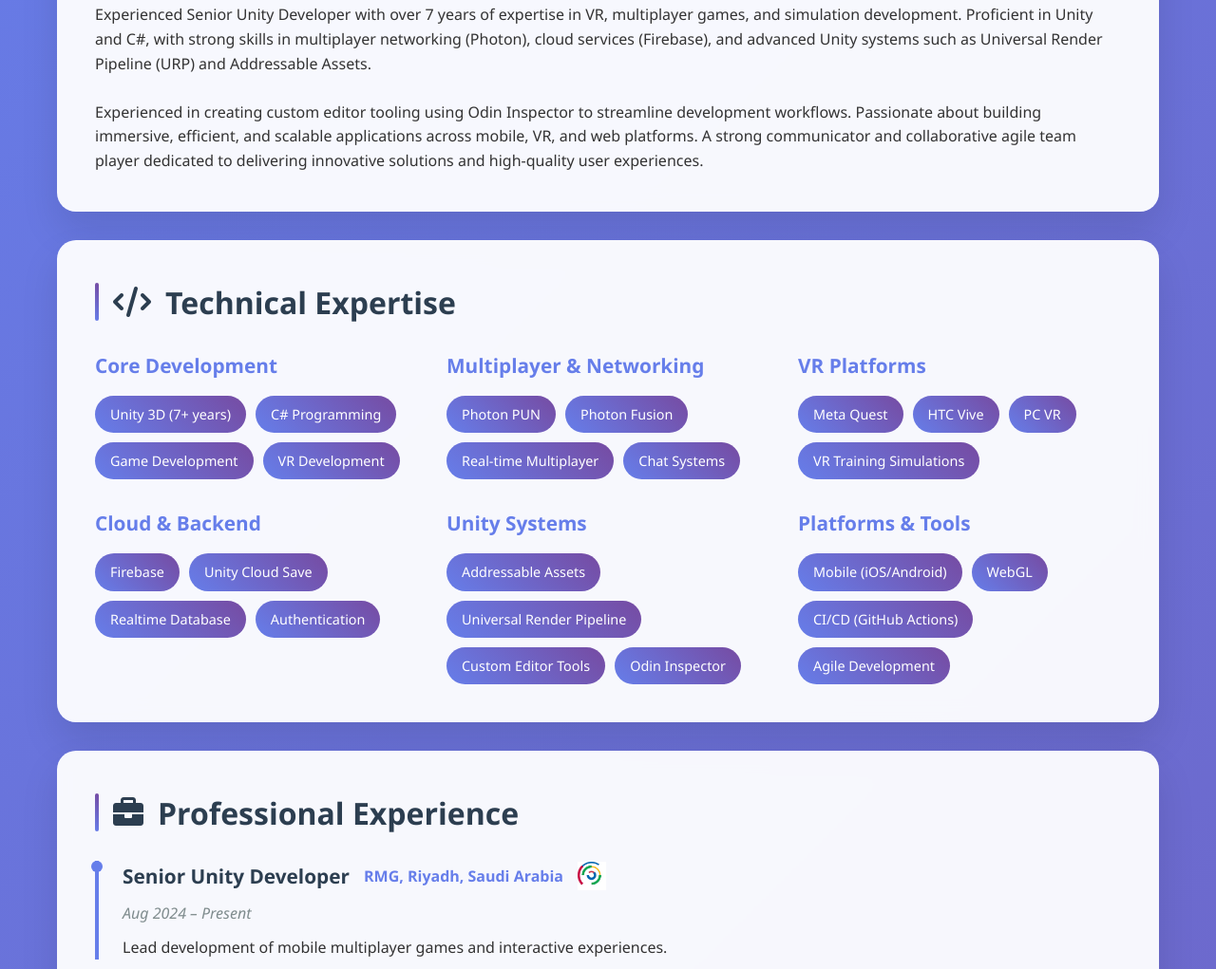
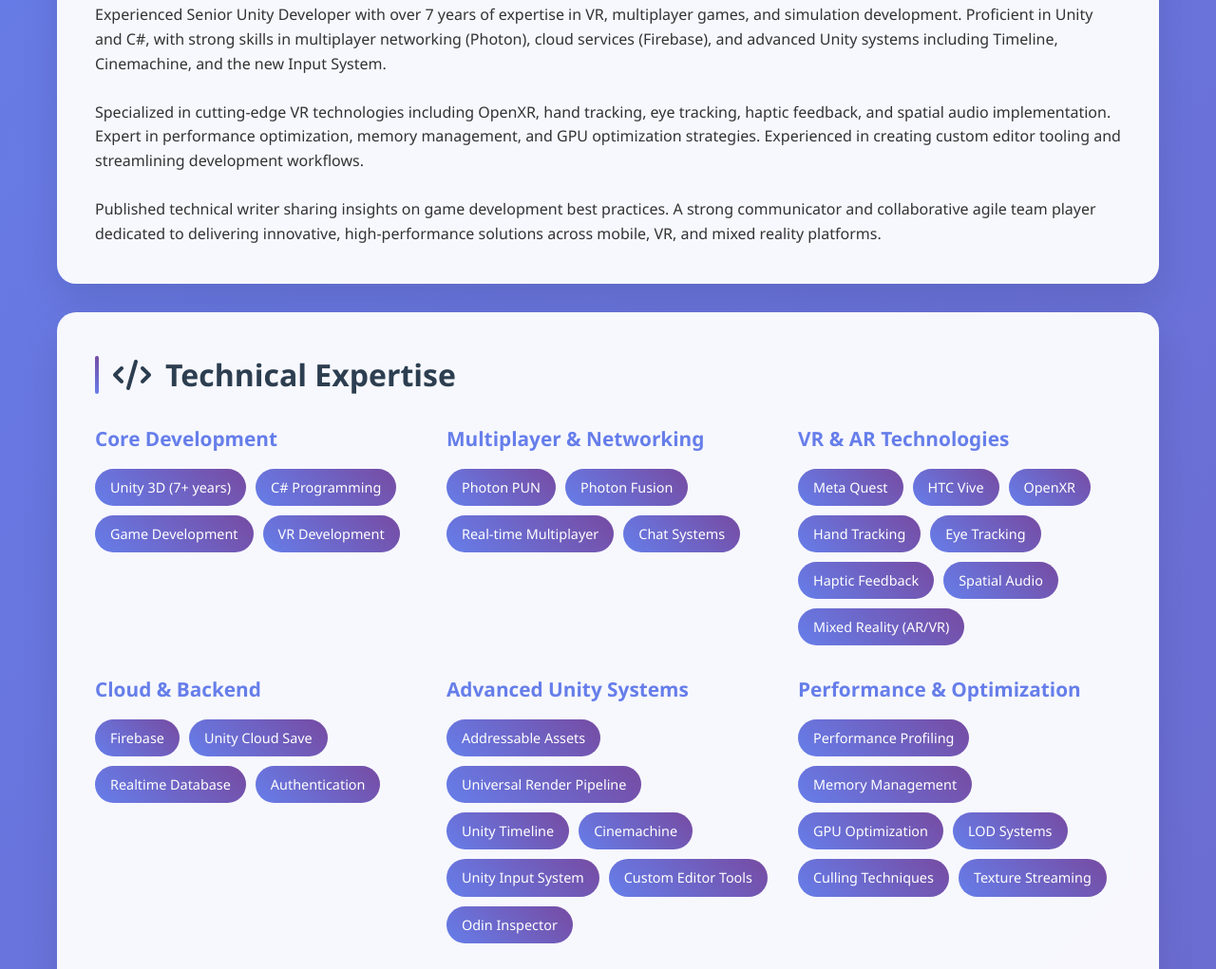
Before and after one commit to MostafaMahmoudAbdelrahman/mostafa-mahmoud-portfolio, a plain HTML site: page index.html in a window 1280 px wide. Shown: the part 527-1548 px from the top of the page at 95% size. Drawn offline with Linux system fonts and the light colour scheme.

Commit message:
Update index.html

```diff
--- a/index.html
+++ b/index.html
@@ -405,15 +405,17 @@
                 </div>
             </div>
             <div class="tagline">
-                🎯 Passionate about building immersive game worlds, competitive multiplayer systems, and cutting-edge VR experiences using Unity & C#
+                🎯 Senior Unity & VR Specialist | Performance Optimization Expert | Technical Writer | 7+ Years Building Immersive Experiences with Advanced VR Technologies
             </div>
         </header>
     <!-- About Section -->
         <section class="section">
             <h2><i class="fas fa-user"></i> About Me</h2>
-            <p>Experienced Senior Unity Developer with over 7 years of expertise in VR, multiplayer games, and simulation development. Proficient in Unity and C#, with strong skills in multiplayer networking (Photon), cloud services (Firebase), and advanced Unity systems such as Universal Render Pipeline (URP) and Addressable Assets.</p>
+            <p>Experienced Senior Unity Developer with over 7 years of expertise in VR, multiplayer games, and simulation development. Proficient in Unity and C#, with strong skills in multiplayer networking (Photon), cloud services (Firebase), and advanced Unity systems including Timeline, Cinemachine, and the new Input System.</p>
             <br>
-            <p>Experienced in creating custom editor tooling using Odin Inspector to streamline development workflows. Passionate about building immersive, efficient, and scalable applications across mobile, VR, and web platforms. A strong communicator and collaborative agile team player dedicated to delivering innovative solutions and high-quality user experiences.</p>
+            <p>Specialized in cutting-edge VR technologies including OpenXR, hand tracking, eye tracking, haptic feedback, and spatial audio implementation. Expert in performance optimization, memory management, and GPU optimization strategies. Experienced in creating custom editor tooling and streamlining development workflows.</p>
+            <br>
+            <p>Published technical writer sharing insights on game development best practices. A strong communicator and collaborative agile team player dedicated to delivering innovative, high-performance solutions across mobile, VR, and mixed reality platforms.</p>
         </section>
 
         <!-- Skills Section -->
@@ -439,12 +441,16 @@
                     </div>
                 </div>
                 <div class="skill-category">
-                    <h3>VR Platforms</h3>
+                    <h3>VR & AR Technologies</h3>
                     <div class="skill-tags">
                         <span class="skill-tag">Meta Quest</span>
                         <span class="skill-tag">HTC Vive</span>
-                        <span class="skill-tag">PC VR</span>
-                        <span class="skill-tag">VR Training Simulations</span>
+                        <span class="skill-tag">OpenXR</span>
+                        <span class="skill-tag">Hand Tracking</span>
+                        <span class="skill-tag">Eye Tracking</span>
+                        <span class="skill-tag">Haptic Feedback</span>
+                        <span class="skill-tag">Spatial Audio</span>
+                        <span class="skill-tag">Mixed Reality (AR/VR)</span>
                     </div>
                 </div>
                 <div class="skill-category">
@@ -457,12 +463,26 @@
                     </div>
                 </div>
                 <div class="skill-category">
-                    <h3>Unity Systems</h3>
+                    <h3>Advanced Unity Systems</h3>
                     <div class="skill-tags">
                         <span class="skill-tag">Addressable Assets</span>
                         <span class="skill-tag">Universal Render Pipeline</span>
+                        <span class="skill-tag">Unity Timeline</span>
+                        <span class="skill-tag">Cinemachine</span>
+                        <span class="skill-tag">Unity Input System</span>
                         <span class="skill-tag">Custom Editor Tools</span>
                         <span class="skill-tag">Odin Inspector</span>
+                    </div>
+                </div>
+                <div class="skill-category">
+                    <h3>Performance & Optimization</h3>
+                    <div class="skill-tags">
+                        <span class="skill-tag">Performance Profiling</span>
+                        <span class="skill-tag">Memory Management</span>
+                        <span class="skill-tag">GPU Optimization</span>
+                        <span class="skill-tag">LOD Systems</span>
+                        <span class="skill-tag">Culling Techniques</span>
+                        <span class="skill-tag">Texture Streaming</span>
                     </div>
                 </div>
                 <div class="skill-category">
@@ -709,6 +729,30 @@
             </div>
         </section>
 
+        <!-- Technical Articles & Publications Section -->
+        <section class="section">
+            <h2><i class="fas fa-pen-fancy"></i> Technical Articles & Publications</h2>
+            <div class="project-card">
+                <div class="project-title">📝 Why Every Game Needs a Design Document (GDD)</div>
+                <div class="project-date">Published on LinkedIn</div>
+                <p>A comprehensive article discussing the critical importance of Game Design Documents in game development, covering best practices, structure, and implementation strategies for successful game projects.</p>
+                <div class="project-features">
+                    <strong>Key Topics Covered:</strong>
+                    <ul>
+                        <li>Game Design Document structure and components</li>
+                        <li>Best practices for documentation in game development</li>
+                        <li>Team collaboration and communication strategies</li>
+                        <li>Project management through proper documentation</li>
+                    </ul>
+                </div>
+                <div class="project-links">
+                    <a href="https://www.linkedin.com/pulse/why-every-game-needs-design-document-gdd-mostafa-mahmoud-9l8cf" target="_blank" class="project-link">
+                        <i class="fab fa-linkedin"></i> Read Article
+                    </a>
+                </div>
+            </div>
+        </section>
+
         <!-- Education & Certificates Section -->
         <section class="section">
             <h2><i class="fas fa-graduation-cap"></i> Education & Certifications</h2>
```
